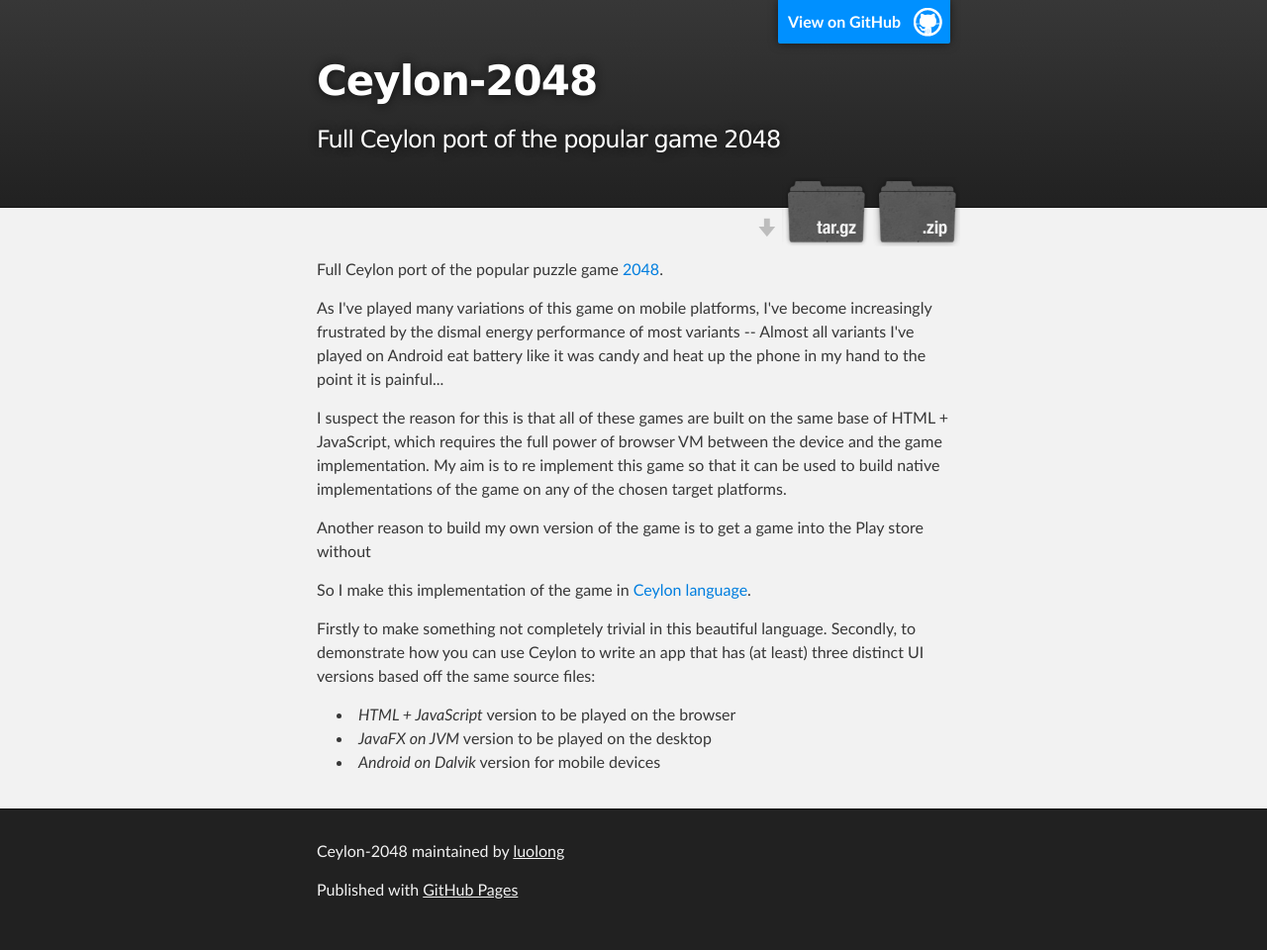
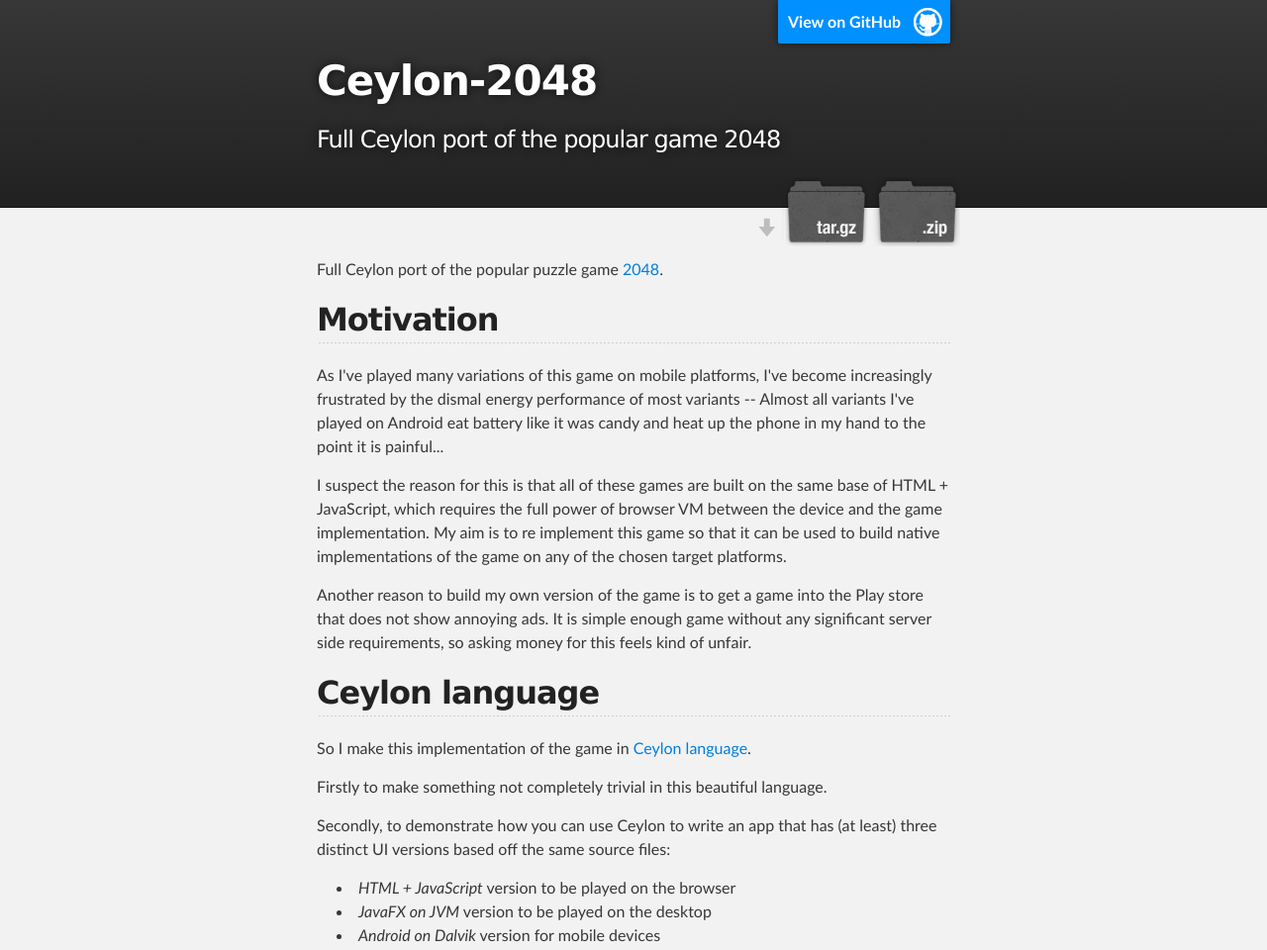
Before and after one commit to luolong/ceylon-2048, a plain HTML site: page index.html in a window 1280 px wide. Shown: the top 960 px of the page at 99% size. Drawn offline with Linux system fonts and the light colour scheme.

```diff
--- a/index.html
+++ b/index.html
@@ -33,16 +33,23 @@
       <section id="main_content" class="inner">
         <p>Full Ceylon port of the popular puzzle game <a href="http://gabrielecirulli.github.io/2048/">2048</a>.</p>
 
+<h2>
+<a id="motivation" class="anchor" href="#motivation" aria-hidden="true"><span class="octicon octicon-link"></span></a>Motivation</h2>
+
 <p>As I've played many variations of this game on mobile platforms, I've become increasingly frustrated by the dismal energy performance of most variants -- Almost all variants I've played on Android eat battery like it was candy and heat up the phone in my hand to the point it is painful...</p>
 
 <p>I suspect the reason for this is that all of these games are built on the same base of HTML + JavaScript, which requires the full power of browser VM between the device and the game implementation. My aim is to re implement this game so that it can be used to build native implementations of the game on any of the chosen target platforms.</p>
 
-<p>Another reason to build my own version of the game is to get a game into the Play store without</p>
+<p>Another reason to build my own version of the game is to get a game into the Play store that does not show annoying ads. It is simple enough game without any significant server side requirements, so asking money for this feels kind of unfair.</p>
+
+<h2>
+<a id="ceylon-language" class="anchor" href="#ceylon-language" aria-hidden="true"><span class="octicon octicon-link"></span></a>Ceylon language</h2>
 
 <p>So I make this implementation of the game in <a href="http://ceylon-lang.org">Ceylon language</a>. </p>
 
-<p>Firstly to make something not completely trivial in this beautiful language.
-Secondly, to demonstrate how you can use Ceylon to write an app that has (at least) three distinct UI versions based off the same source files:</p>
+<p>Firstly to make something not completely trivial in this beautiful language.</p>
+
+<p>Secondly, to demonstrate how you can use Ceylon to write an app that has (at least) three distinct UI versions based off the same source files:</p>
 
 <ul>
 <li>
```
Also changed, not shown: params.json (+1 -1 lines).
